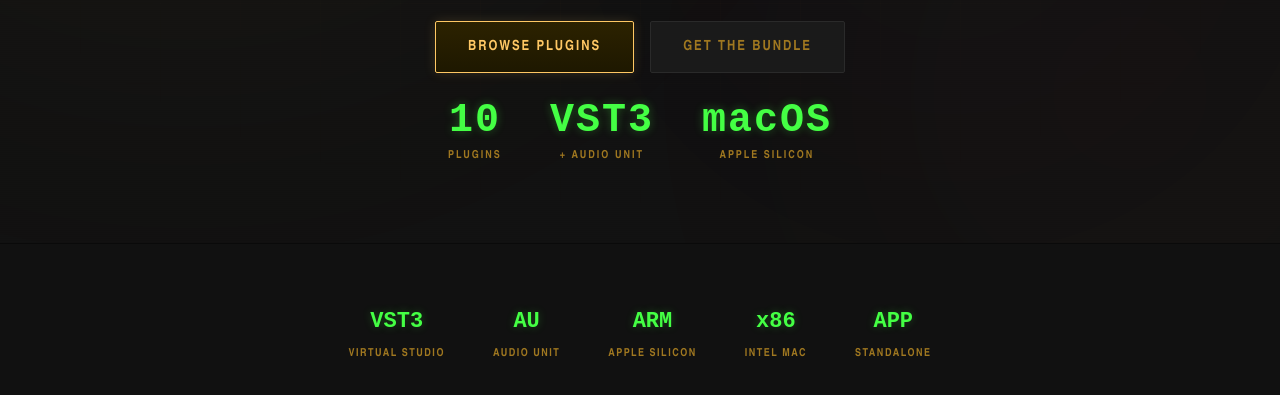
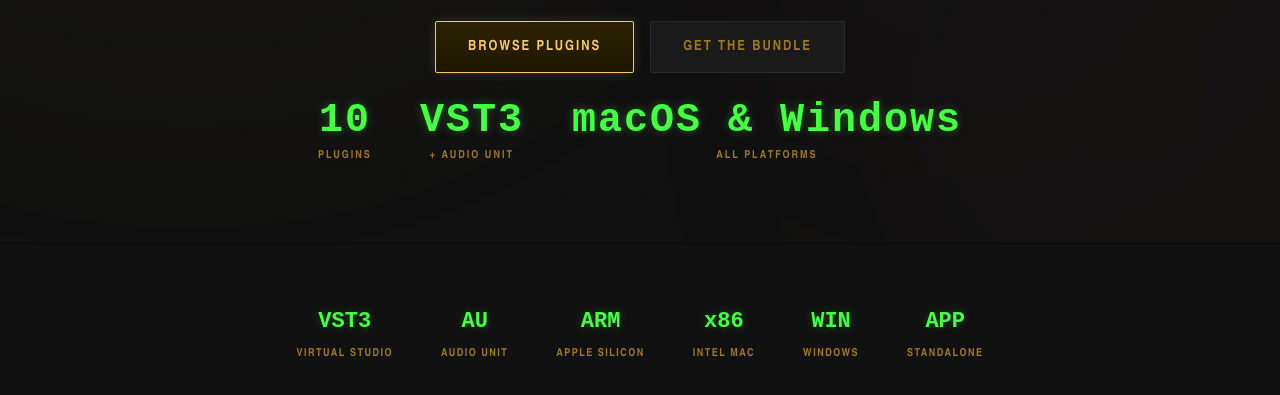
Before and after one commit to iradbrant/NRGPLUGS, a plain HTML site: page index.html in a window 1280 px wide. Shown: the part 557-952 px from the top of the page. Drawn offline with nearby package versions, Linux system fonts and the light colour scheme; a script that the page names is missing.

Commit message:
Add Windows VST3 support to store page

```diff
--- a/index.html
+++ b/index.html
@@ -4,7 +4,7 @@
 <meta charset="UTF-8">
 <meta name="viewport" content="width=device-width, initial-scale=1.0">
 <title>NRG Plugs Co. — Professional Audio Plugins</title>
-<meta name="description" content="Premium VST3/AU audio plugins for music production. Compressors, reverbs, spectral processors, voice effects, and more.">
+<meta name="description" content="Premium VST3/AU audio plugins for macOS & Windows. Compressors, reverbs, spectral processors, voice effects, and more.">
 <link rel="preconnect" href="https://fonts.googleapis.com">
 <link href="https://fonts.googleapis.com/css2?family=Bebas+Neue&family=DM+Sans:ital,wght@0,400;0,500;0,600;0,700;1,400&family=JetBrains+Mono:wght@400;600;700&display=swap" rel="stylesheet">
 <style>
@@ -832,8 +832,8 @@
         <div class="hero-stat-label">+ Audio Unit</div>
       </div>
       <div class="hero-stat">
-        <div class="hero-stat-value">macOS</div>
-        <div class="hero-stat-label">Apple Silicon</div>
+        <div class="hero-stat-value">macOS & Windows</div>
+        <div class="hero-stat-label">All Platforms</div>
       </div>
     </div>
   </div>
@@ -845,6 +845,7 @@
   <div class="format"><div class="format-icon">AU</div><div class="format-label">Audio Unit</div></div>
   <div class="format"><div class="format-icon">ARM</div><div class="format-label">Apple Silicon</div></div>
   <div class="format"><div class="format-icon">x86</div><div class="format-label">Intel Mac</div></div>
+  <div class="format"><div class="format-icon">WIN</div><div class="format-label">Windows</div></div>
   <div class="format"><div class="format-icon">APP</div><div class="format-label">Standalone</div></div>
 </div>
 
```
